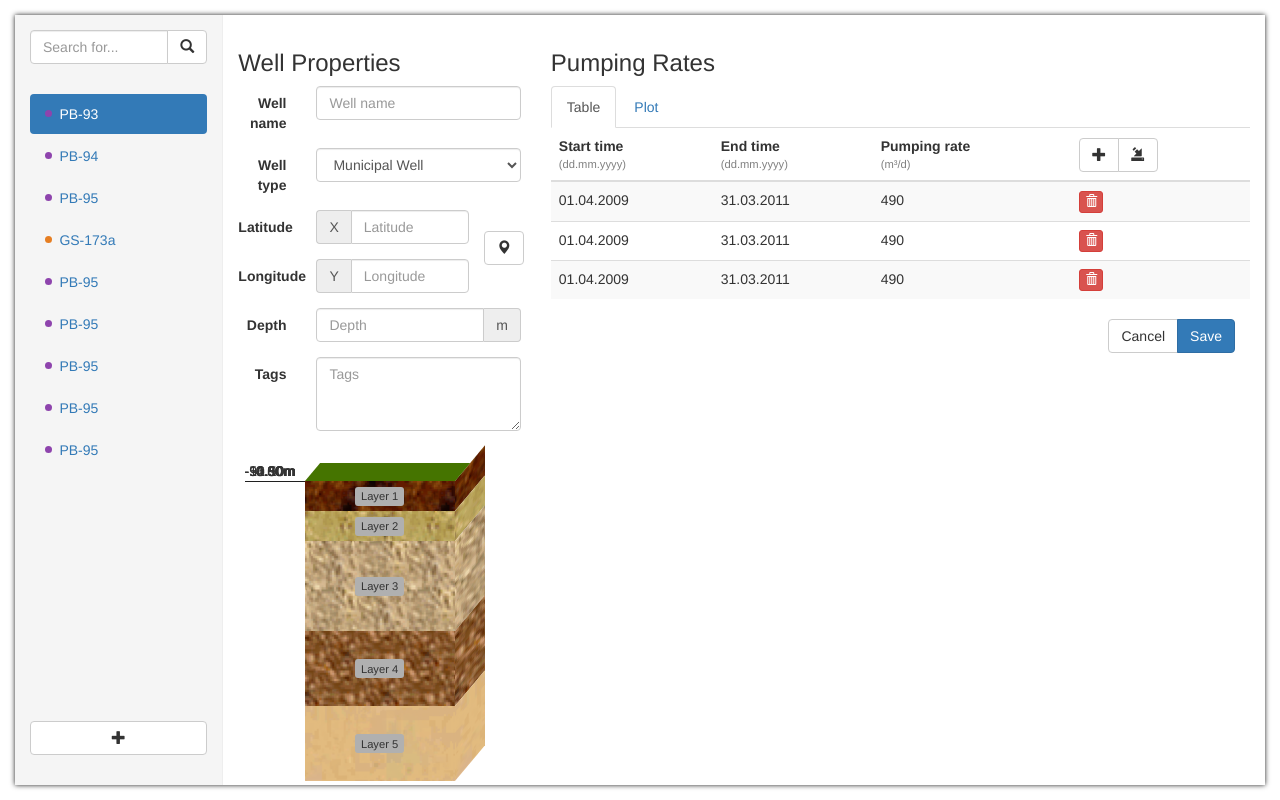
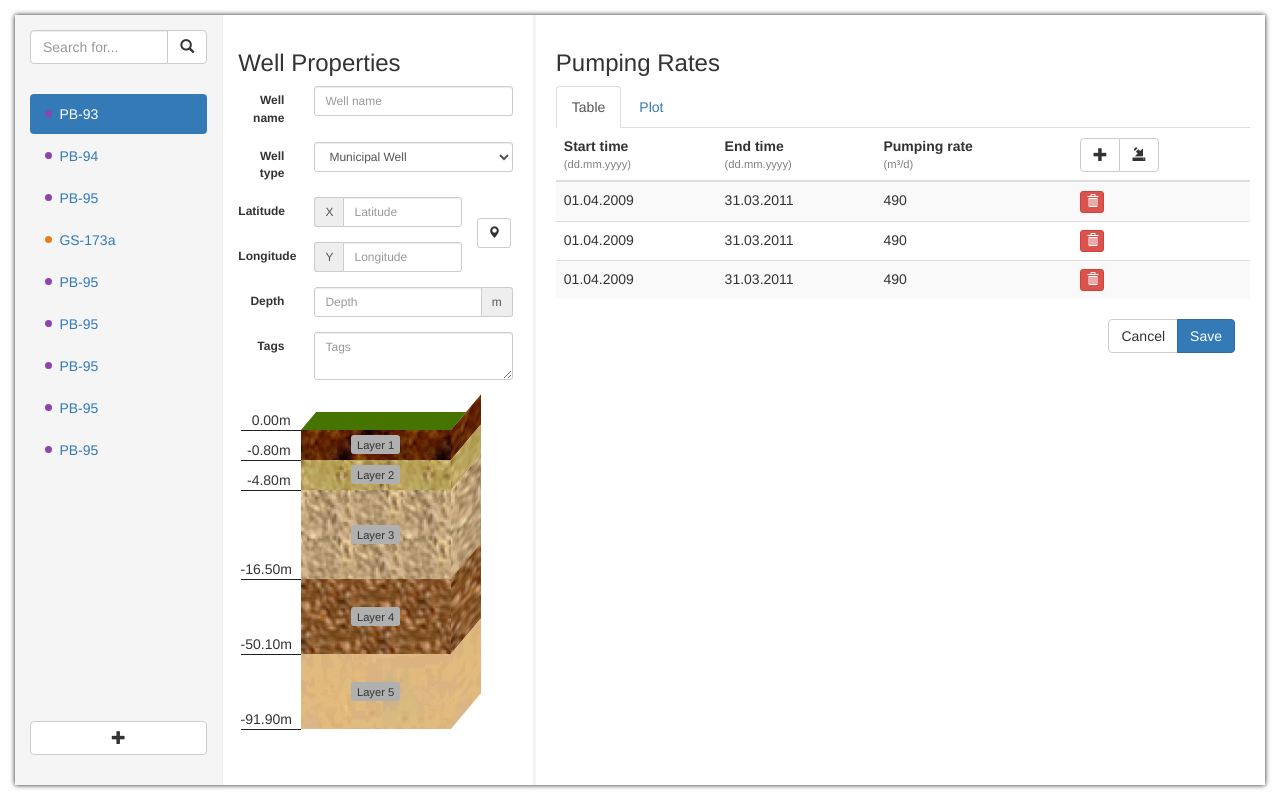
Before and after one commit to inowas/wellPropertiesPrototype, a plain HTML site: page index.html in a window 1280 px wide. Drawn offline with nearby package versions, Linux system fonts and the light colour scheme.

Commit message:
fixed soil diagram depth label bug

```diff
--- a/css/style.css
+++ b/css/style.css
@@ -63,6 +63,8 @@
   height: 100%;
   padding-top: 15px;
   overflow-y: auto;
+  border-right: 3px solid #F5F5F5;
+  padding-right: 20px;
 }
 
 .middlebar > *:last-child {
@@ -114,11 +116,11 @@
 }
 
 .soil-layer {
-  flex: attr(data-height);
   display: flex;
   justify-content: center;
   align-items: center;
   position: relative;
+  margin-top: -1px;
 }
 
 .soil-layer .layer-badge {
@@ -142,10 +144,12 @@
 }
 
 .soil-depth {
-  position: absolute;
   left: 0;
   margin-left: -60px;
   width: 60px;
+  height: 0;
+  box-sizing: border-box;
+  overflow: visible;
   text-align: right;
   margin-top: calc(1px - 1.5em);
   height: 1.5em;
@@ -186,6 +190,7 @@
   height: 100%;
   padding-top: 15px;
   overflow-y: auto;
+  padding-left: 20px;
 }
 
 .mainbar > *:last-child {
--- a/index.html
+++ b/index.html
@@ -49,53 +49,53 @@
     <div class="middlebar col-lg-3">
       <h3>Well Properties</h3>
       <form class="form-horizontal">
-        <div class="form-group">
+        <div class="form-group form-group-sm">
           <label for="inputName" class="col-sm-3 control-label">Well name</label>
           <div class="col-sm-9">
-            <input name="name" id="inputName" type="text" class="form-control" placeholder="Well name" />
+            <input name="name" id="inputName" type="text" class="form-control input-sm" placeholder="Well name" />
           </div>
         </div>
-        <div class="form-group">
+        <div class="form-group form-group-sm">
           <label for="inputType" class="col-sm-3 control-label">Well type</label>
           <div class="col-sm-9">
-            <select name="type" id="inputType" class="form-control">
+            <select name="type" id="inputType" class="form-control input-sm">
               <option>Municipal Well</option>
               <option>Well type 2</option>
             </select>
           </div>
         </div>
-        <div class="form-group coordinates-group">
+        <div class="form-group form-group-sm coordinates-group">
           <label for="inputLatitude" class="col-sm-3 control-label margin-bottom">Latitude</label>
           <div class="col-sm-7 margin-bottom">
-            <div class="input-group">
+            <div class="input-group input-group-sm">
               <span class="input-group-addon">X</span>
-              <input name="latitude" id="inputLatitude" type="number" step="any" class="form-control" placeholder="Latitude" />
+              <input name="latitude" id="inputLatitude" type="number" step="any" class="form-control input-sm" placeholder="Latitude" />
             </div>
           </div>
           <div class="col-sm-2 vert-offset">
-            <button data-toggle="tooltip" data-placement="bottom" title="Get from map!" class="btn btn-default" type="button"><span class="glyphicon glyphicon-map-marker"></span></button>
+            <button data-toggle="tooltip" data-placement="bottom" title="Get from map!" class="btn btn-sm btn-default" type="button"><span class="glyphicon glyphicon-map-marker"></span></button>
           </div>
           <label for="inputLongitude" class="col-sm-3 control-label">Longitude</label>
           <div class="col-sm-7">
-            <div class="input-group">
+            <div class="input-group input-group-sm">
               <span class="input-group-addon">Y</span>
-              <input name="name" id="inputLongitude" type="number" step="any" class="form-control" placeholder="Longitude" />
+              <input name="name" id="inputLongitude" type="number" step="any" class="form-control input-sm" placeholder="Longitude" />
             </div>
           </div>
         </div>
-        <div class="form-group">
+        <div class="form-group form-group-sm">
           <label for="inputDepth" class="col-sm-3 control-label">Depth</label>
           <div class="col-sm-9">
-            <div class="input-group">
-              <input name="depth" id="inputDepth" type="number" step="any" class="form-control" placeholder="Depth" />
+            <div class="input-group input-group-sm">
+              <input name="depth" id="inputDepth" type="number" step="any" class="form-control input-sm" placeholder="Depth" />
               <span class="input-group-addon" " id="basic-addon1 "">m</span>
             </div>
           </div>
         </div>
-        <div class="form-group">
+        <div class="form-group form-group-sm">
           <label for="inputTags" class="col-sm-3 control-label">Tags</label>
           <div class="col-sm-9">
-            <textarea name="tags" id="inputTags" class="form-control" rows="3" placeholder="Tags"></textarea>
+            <textarea name="tags" id="inputTags" class="form-control input-sm" rows="2" placeholder="Tags"></textarea>
           </div>
         </div>
       </form>
```
